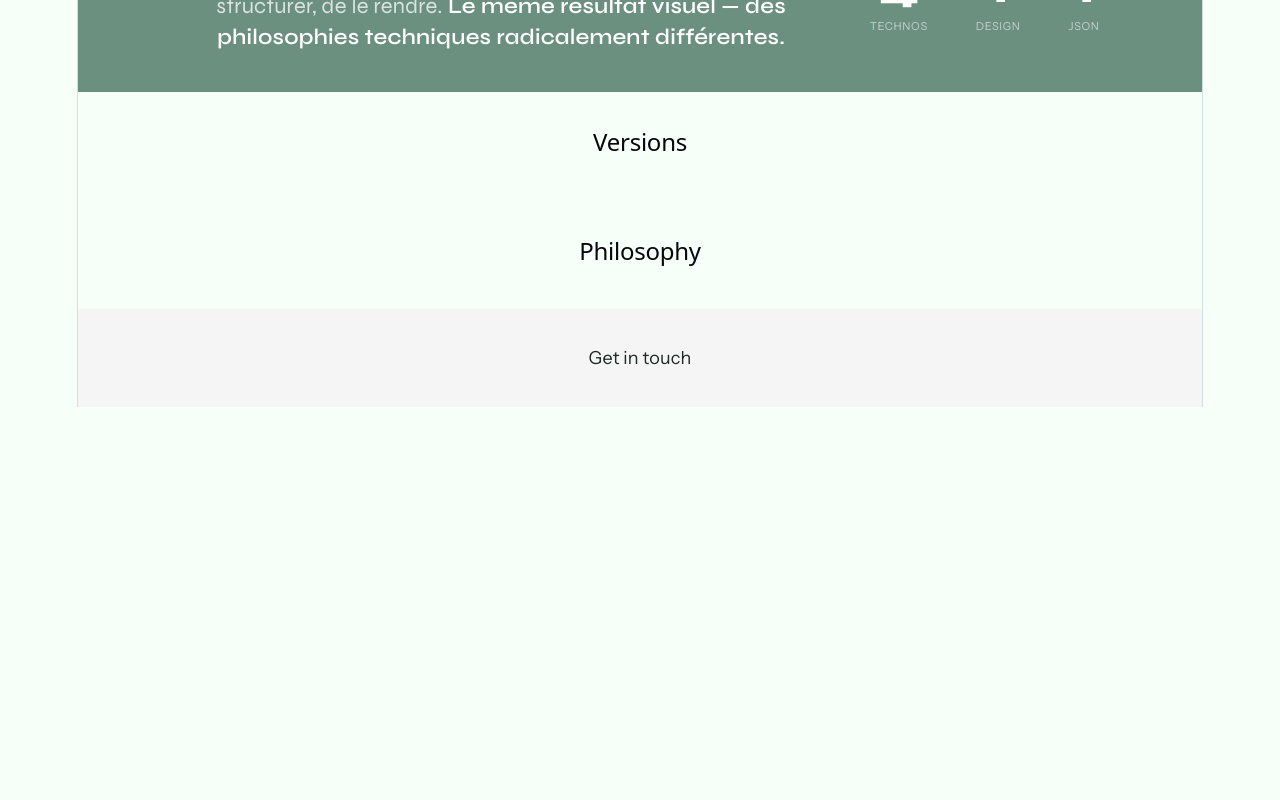
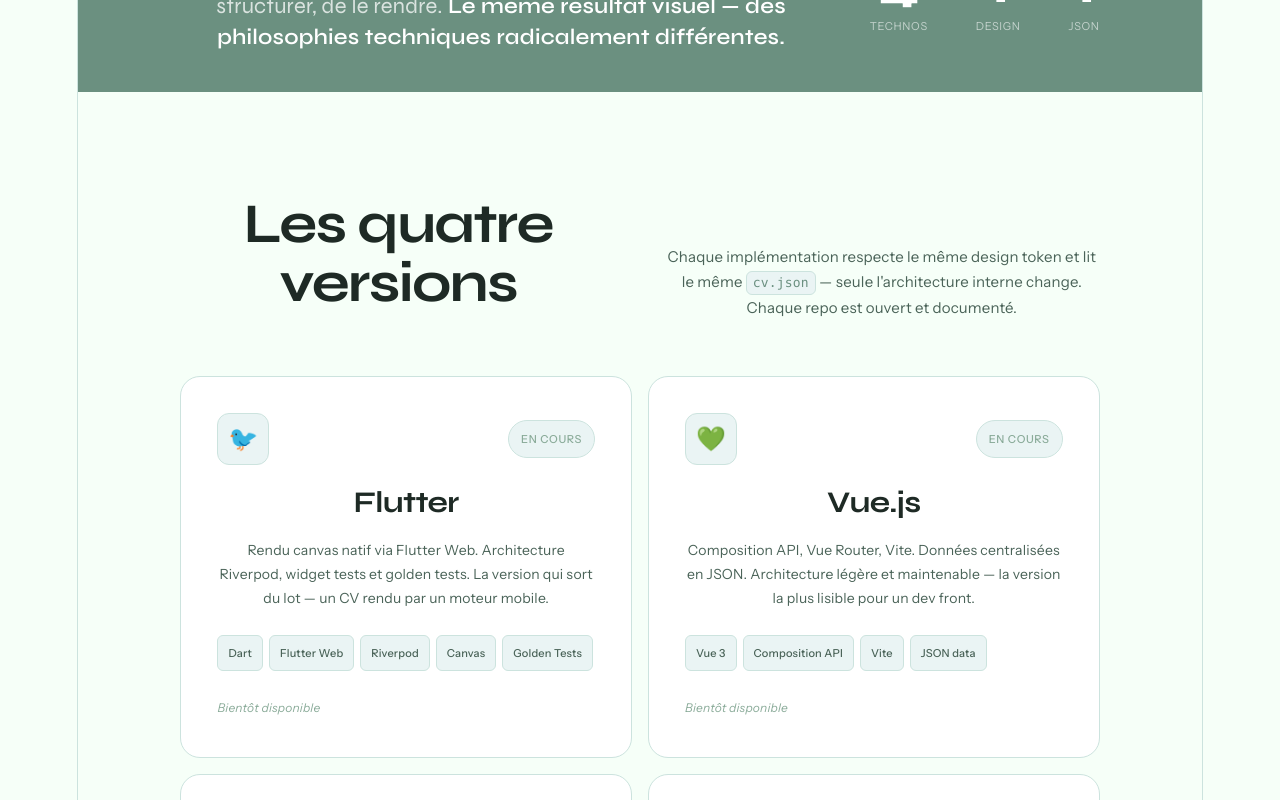
Before and after one commit to MayuriXx/portfolio-meta, a Vue app: page / in a window 1280 px wide. Shown: the part 880-1680 px from the top of the page. Before the commit the page ends 1287 px from the top, so only its background shows below. Built offline with nearby package versions, Linux system fonts and the light colour scheme.

Commit message:
feat: add VersionsGrid component

```diff
--- a/src/components/VersionsGrid.vue
+++ b/src/components/VersionsGrid.vue
@@ -1,14 +1,77 @@
 <template>
-  <section class="versions-grid">
-    <h2>Versions</h2>
-  </section>
+    <section class="grid-section" id="versions">
+        <div class="grid-section__header">
+            <h2 class="grid-section__title">Les quatre<br>versions</h2>
+            <p class="grid-section__intro">
+                Chaque implémentation respecte le même design token et lit le même
+                <code>cv.json</code> — seule l'architecture interne change.
+                Chaque repo est ouvert et documenté.
+            </p>
+        </div>
+
+        <div class="grid-section__grid">
+            <VersionCard v-for="version in versions" :key="version.id" :version="version" />
+        </div>
+    </section>
 </template>
 
 <script setup>
+import { versions } from '../data/versions.js'
+import VersionCard from './VersionCard.vue'
 </script>
 
 <style scoped>
-.versions-grid {
-  padding: 2rem;
+.grid-section {
+    padding: clamp(var(--space-lg), 8vw, var(--space-2xl)) clamp(var(--space-md), 8vw, var(--space-2xl));
+}
+
+.grid-section__header {
+    display: grid;
+    grid-template-columns: 1fr 1fr;
+    gap: var(--space-lg);
+    align-items: end;
+    margin-bottom: clamp(var(--space-lg), 5vw, 56px);
+}
+
+.grid-section__title {
+    font-family: var(--font-display);
+    font-size: clamp(32px, 5vw, 56px);
+    font-weight: 700;
+    letter-spacing: -0.03em;
+    line-height: 1.05;
+    color: var(--ink);
+}
+
+.grid-section__intro {
+    font-size: 15px;
+    color: var(--ink-mid);
+    line-height: 1.7;
+}
+
+.grid-section__intro code {
+    font-size: 13px;
+    background: var(--accent-pale);
+    color: var(--accent);
+    padding: 2px 6px;
+    border-radius: var(--radius-sm);
+    border: 1px solid var(--border);
+}
+
+.grid-section__grid {
+    display: grid;
+    grid-template-columns: repeat(2, 1fr);
+    gap: var(--space-sm);
+}
+
+@media (max-width: 900px) {
+    .grid-section__header {
+        grid-template-columns: 1fr;
+    }
+}
+
+@media (max-width: 700px) {
+    .grid-section__grid {
+        grid-template-columns: 1fr;
+    }
 }
 </style>
```
Also changed, not shown: src/data/versions.js (renamed from src/data/version.js).
